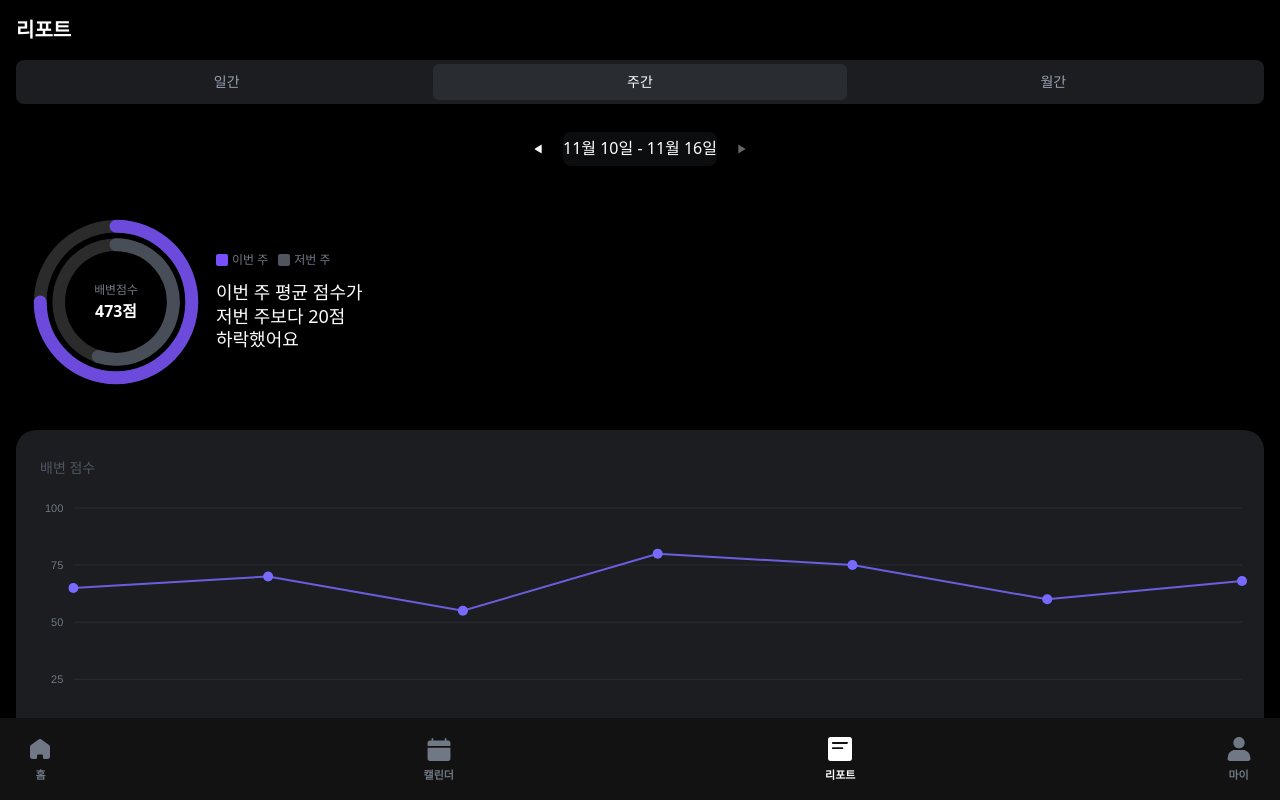
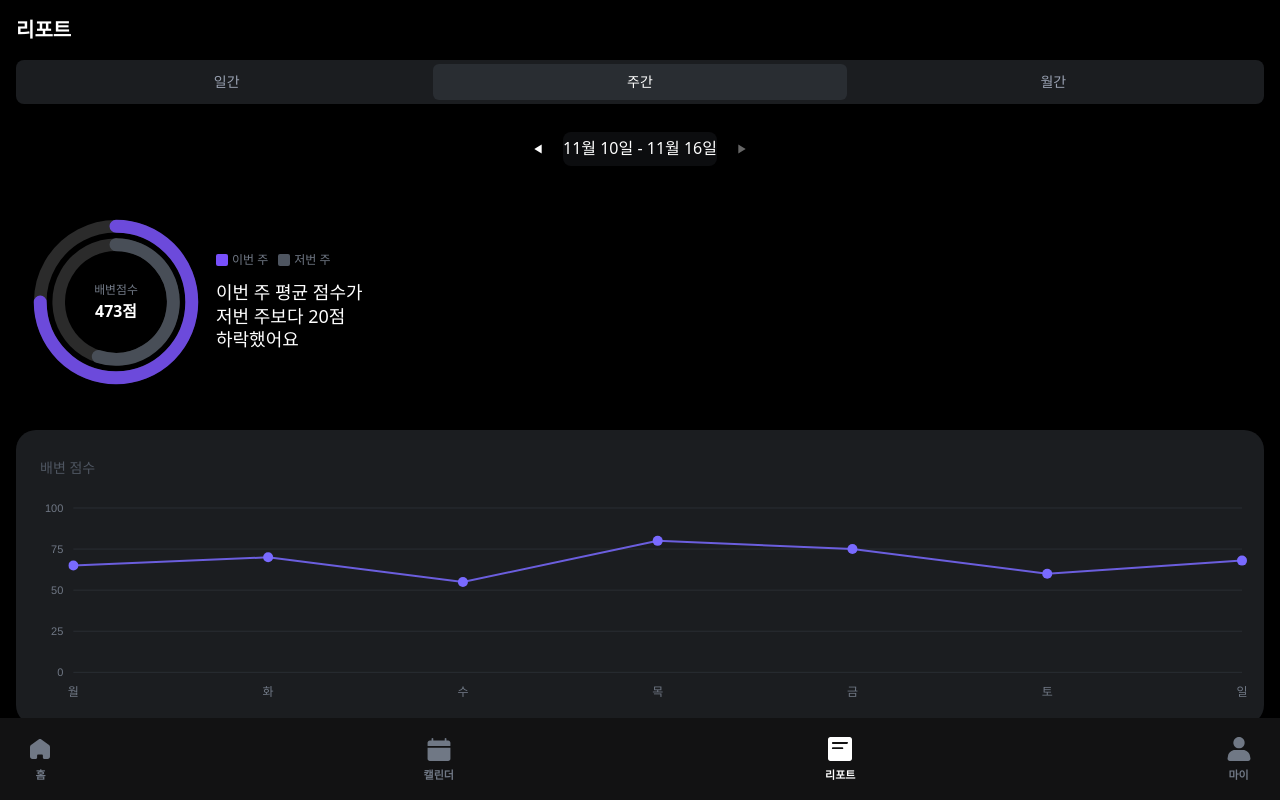
Before and after one commit to depromeet/dpm17-team4-client, a Next.js app in the folder web/: page /report/weekly in a window 1280 px wide. Shown: the top 800 px of the page. Built offline with nearby package versions, Linux system fonts and the light colour scheme.

Commit message:
fix(web):월간 배변분석 그래프 크기 조정

```diff
--- a/web/src/app/(with-bottom-navigation)/report/_components/DefecationScoreChart.tsx
+++ b/web/src/app/(with-bottom-navigation)/report/_components/DefecationScoreChart.tsx
@@ -255,7 +255,7 @@ export const DefecationScoreChart = ({
           options={options}
           series={seriesData}
           type="line"
-          height={296}
+          height={232}
         />
       </div>
     </>
```
